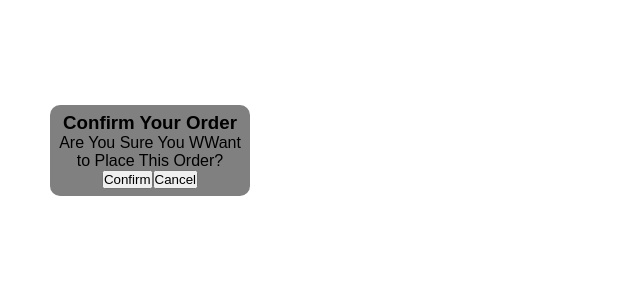
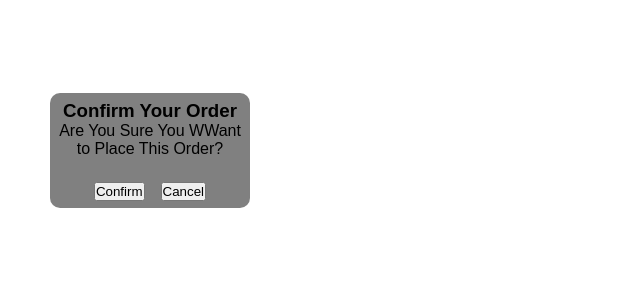
Before and after one commit to anushkakeni/e-commerce, a React (Vite) app: page /confirm-order in a window 1280 px wide. Shown: the top 300 px of the page, without its empty margins (0-640 px from the left). Built offline with nearby package versions, Linux system fonts and the light colour scheme.

Commit message:
e-commerce app

```diff
--- a/src/App.css
+++ b/src/App.css
@@ -579,6 +579,13 @@ main {
     width: 200px;
 }
 
+.window-button{
+      margin-top: 1.5rem;
+  display: flex;
+  justify-content: center;
+  gap: 1rem;
+}
+
 
 
 /* Footer */
--- a/src/ConfirmOrder.jsx
+++ b/src/ConfirmOrder.jsx
@@ -1,6 +1,9 @@
 import React from 'react'
+import { useNavigate } from "react-router-dom";
 
 export default function({onConfirm, onCancel}) {
+  const navigate = useNavigate();
+
   return (
     <div className='confirm-window'>
       <div className='confirm-box'>
@@ -8,8 +11,8 @@ export default function({onConfirm, onCancel}) {
         <p>Are You Sure You WWant to Place This Order?</p>
 
         <div className='window-button'>
-          <button className='confirm-btn' onclick={onConfirm}>Confirm</button>
-          <button className='cancel-btn' onclick={onCancel}>Cancel</button>
+          <button className='confirm-btn' onclick={onConfirm=() => {navigate("order-placed")}}>Confirm</button>
+          <button className='cancel-btn' onclick={()=> navigate("/cart")}>Cancel</button>
         </div>
 
       </div>
```
